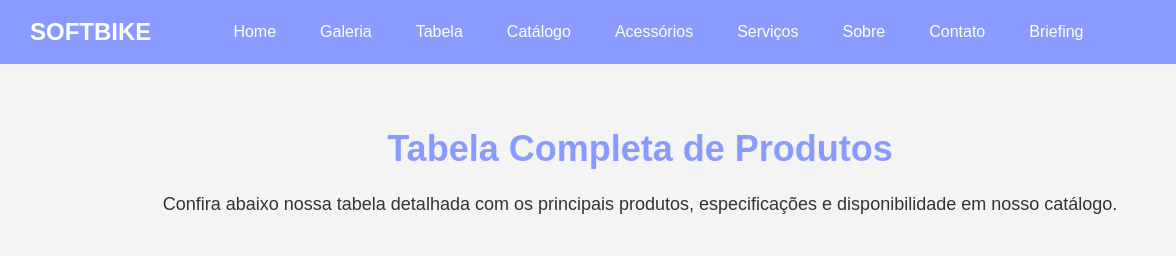
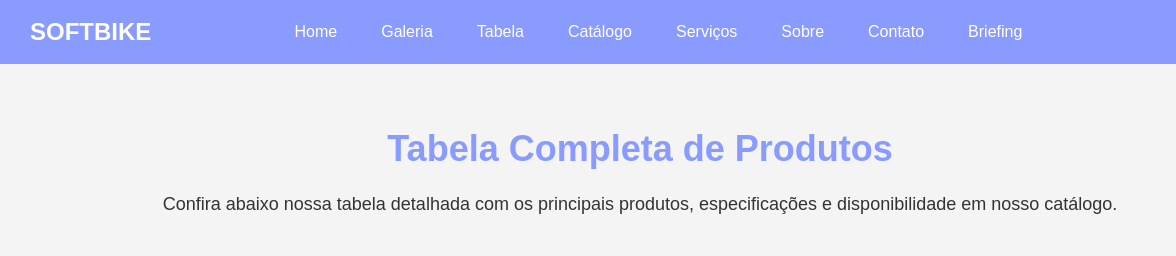
Before and after one commit to EnzoGazolla/SoftBike, a plain HTML site: page tabela.html in a window 1280 px wide. Shown: the top 256 px of the page, 0-1176 px from the left. Drawn offline with Linux system fonts and the light colour scheme.

Commit message:
Header arrumado

```diff
--- a/tabela.html
+++ b/tabela.html
@@ -176,7 +176,6 @@
             <a href="galeria.html">Galeria</a>
             <a href="tabela.html">Tabela</a>
             <a href="catalogo.html">Catálogo</a>
-            <a href="acessorios.html">Acessórios</a>
             <a href="servicos.html">Serviços</a>
             <a href="sobre.html">Sobre</a>
             <a href="contato.html">Contato</a>
```
Also changed, not shown: galeria.html (+0 -1 lines).
